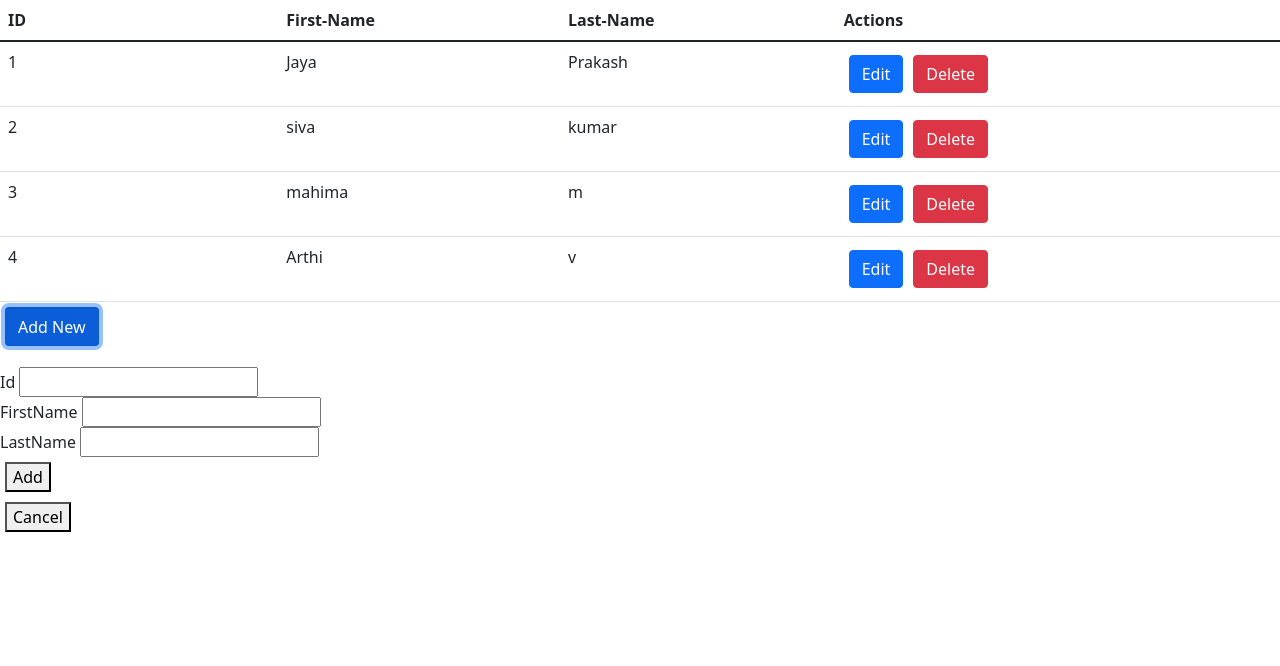
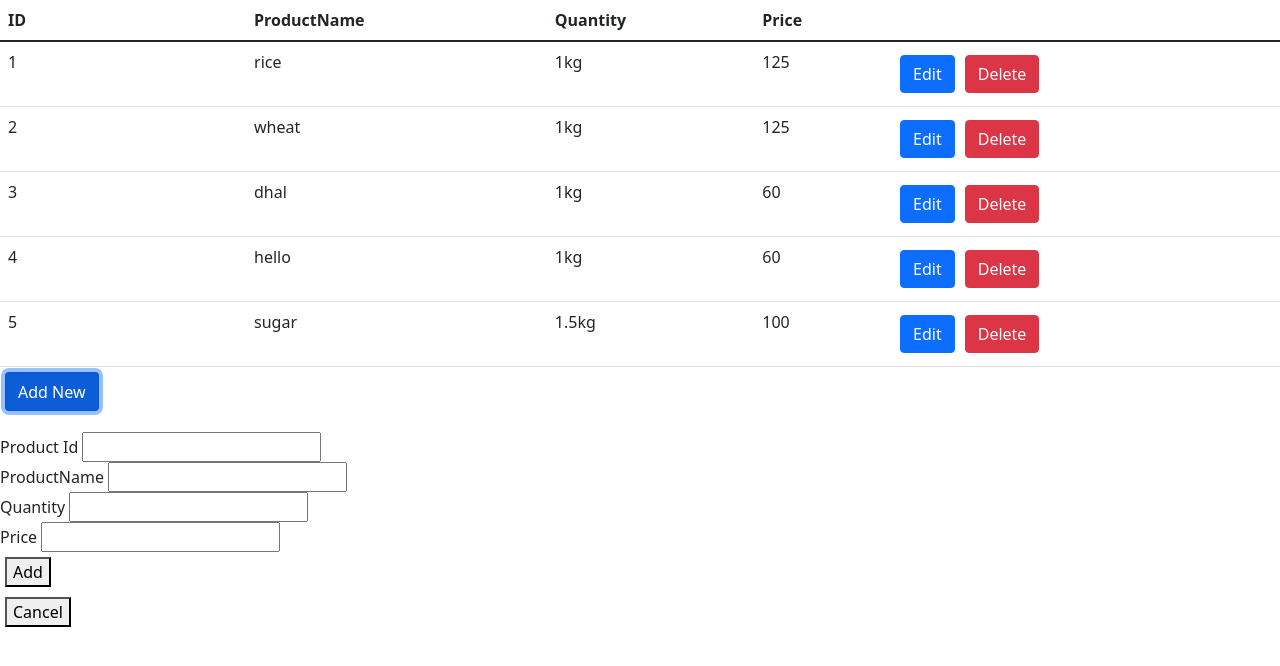
Before and after one commit to Jaya2Prakash/Assignment01_11_05_22, an Angular app: page /task1 in a window 1280 px wide. Both pictures are taken after a click on the button "Add New". Shown: the top 666 px of the page. Built offline with nearby package versions, Linux system fonts and the light colour scheme; data requests are answered from the project's data file.

Commit message:
Assessment 2

```diff
--- a/db.json
+++ b/db.json
@@ -2,23 +2,33 @@
   "users": [
     {
       "id": "1",
-      "firstname": "Jaya",
-      "lastname": "Prakash"
+      "productname": "rice",
+      "quantity": "1kg",
+      "price": "125"
     },
     {
       "id": "2",
-      "firstname": "siva",
-      "lastname": "kumar"
+      "productname": "wheat",
+      "quantity": "1kg",
+      "price": "125"
     },
     {
       "id": "3",
-      "firstname": "mahima",
-      "lastname": "m"
+      "productname": "dhal",
+      "quantity": "1kg",
+      "price": "60"
     },
     {
       "id": "4",
-      "firstname": "Arthi",
-      "lastname": "v"
+      "productname": "hello",
+      "quantity": "1kg",
+      "price": "60"
+    },
+    {
+      "id": "5",
+      "productname": "sugar",
+      "quantity": "1.5kg",
+      "price": "100"
     }
   ]
 }
--- a/src/app/task1/task1.component.html
+++ b/src/app/task1/task1.component.html
@@ -2,17 +2,18 @@
     <thead>
         <tr>
           <th>ID</th>
-          <th>First-Name</th>
-          <th>Last-Name</th>
-          <th>Actions</th>
+          <th>ProductName</th>
+          <th>Quantity</th>
+          <th>Price</th>
         </tr>
       </thead>
 
     <tbody>
         <tr *ngFor="let user of users">
             <td>{{user.id}}</td>
-            <td>{{user.firstname}}</td>
-            <td>{{user.lastname}}</td>
+            <td>{{user.productname}}</td>
+            <td>{{user.quantity}}</td>
+            <td>{{user.price}}</td>
             <td>
                 <button type="button" class="btn btn-primary" (click)="edit(user)">Edit</button>
                 <button type="button" class="btn btn-danger" (click)="onDelete(user.id)">Delete</button>
@@ -24,15 +25,18 @@
 
 <div *ngIf="showedit">
     <div>
-        Id <input disabled type="text" [(ngModel)]='emptoadd.id'>
+      Product Id <input disabled type="text" [(ngModel)]='emptoadd.id'>
     </div>
 
     <div>
-        FirstName <input type="text" [(ngModel)]='emptoadd.firstname'>
+        ProductName <input type="text" [(ngModel)]='emptoadd.productname'>
     </div>
 
     <div>
-        LastName <input type="text" [(ngModel)]='emptoadd.lastname'>
+        Quantity <input type="text" [(ngModel)]='emptoadd.quantity'>
+    </div>
+    <div>
+        Price <input type="text" [(ngModel)]='emptoadd.price'>
     </div>
 
 
@@ -48,17 +52,20 @@
 
 <div *ngIf="showedit1">
     <div>
-        Id <input type="text" [(ngModel)]='emptoadd.id'>
+       Product Id <input type="text" [(ngModel)]='emptoadd.id'>
     </div>
 
     <div>
-        FirstName <input type="text" [(ngModel)]='emptoadd.firstname'>
+        ProductName <input type="text" [(ngModel)]='emptoadd.productname'>
     </div>
 
     <div>
-        LastName <input type="text" [(ngModel)]='emptoadd.lastname'>
+        Quantity <input type="text" [(ngModel)]='emptoadd.quantity'>
     </div>
 
+    <div>
+        Price <input type="text" [(ngModel)]='emptoadd.price'>
+    </div>
 
     <div>
         <button (click)="add()">Add</button>
--- a/src/app/task1/task1.component.ts
+++ b/src/app/task1/task1.component.ts
@@ -10,7 +10,7 @@ export class Task1Component implements OnInit {
 
   users : any
 
-  emptoadd:any = {id:"",firstname:"",lastname:""} // empty object
+  emptoadd:any = {id:"",productname:"",quantity:"",price:""}
 
   showedit : boolean = false
   showedit1 : boolean = false
@@ -43,16 +43,16 @@ export class Task1Component implements OnInit {
 
   addnew(){
     this.showedit1= true
-    this.emptoadd = ""
+    this.emptoadd = {}
     this.showedit= false
   }
 
   add(){
-    this.showedit1= true
-    this.api.addnew(this.emptoadd).subscribe((r:any)=>{
+    this.api.addnewdata(this.emptoadd).subscribe((r:any)=>{
        this.getdata();
-       this.showedit1= false
+
       alert("Added Successfully")
+      this.showedit1= false
   });
  }
 
--- a/src/app/web.service.ts
+++ b/src/app/web.service.ts
@@ -25,7 +25,7 @@ export class WebService {
     return this.http.put(this.url1+emp.id,emp)
   }
 
-  addnew(emp:any){
+  addnewdata(emp:any){
     return this.http.post(this.url1,emp)
   }
 }
```
